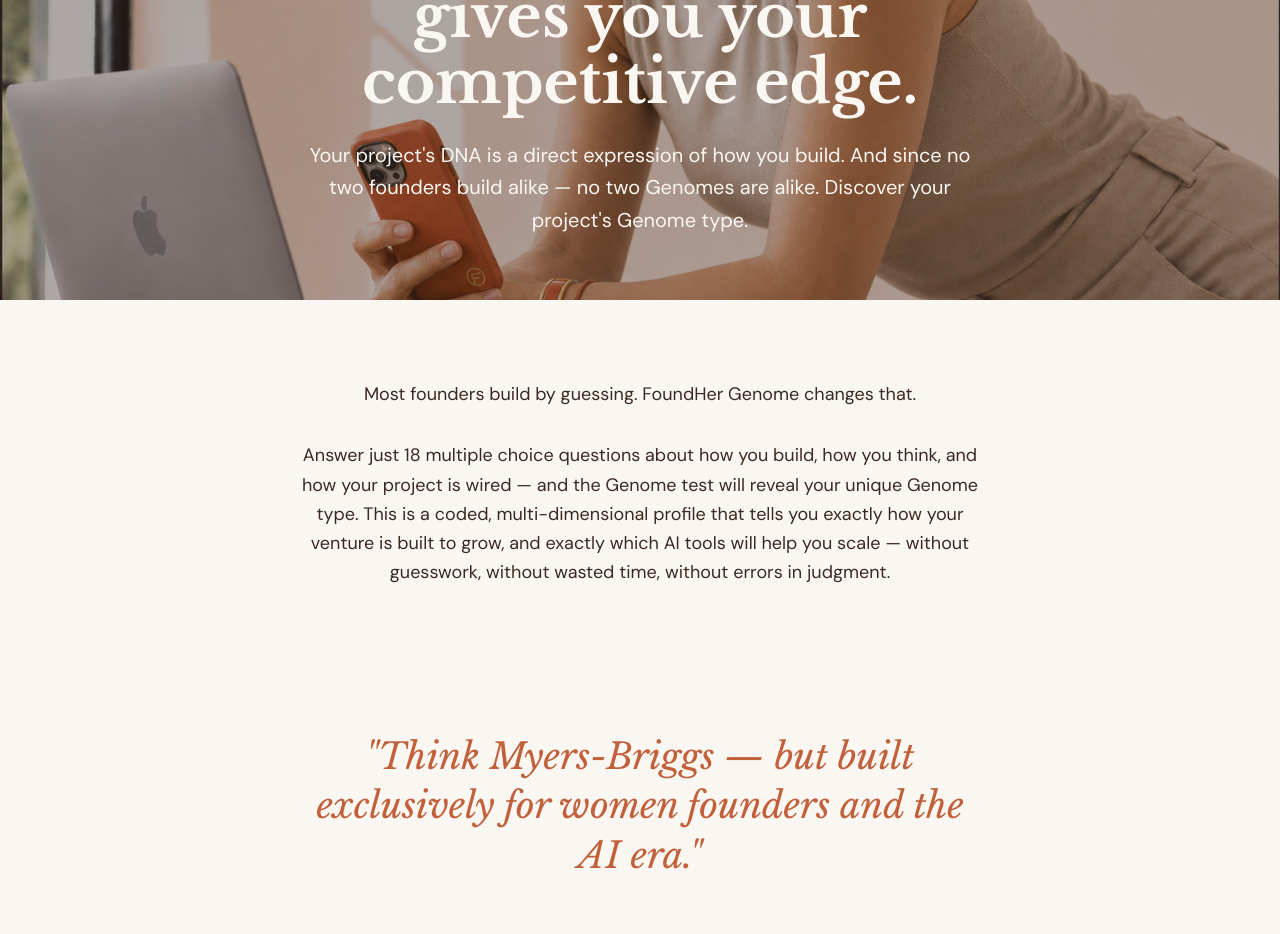
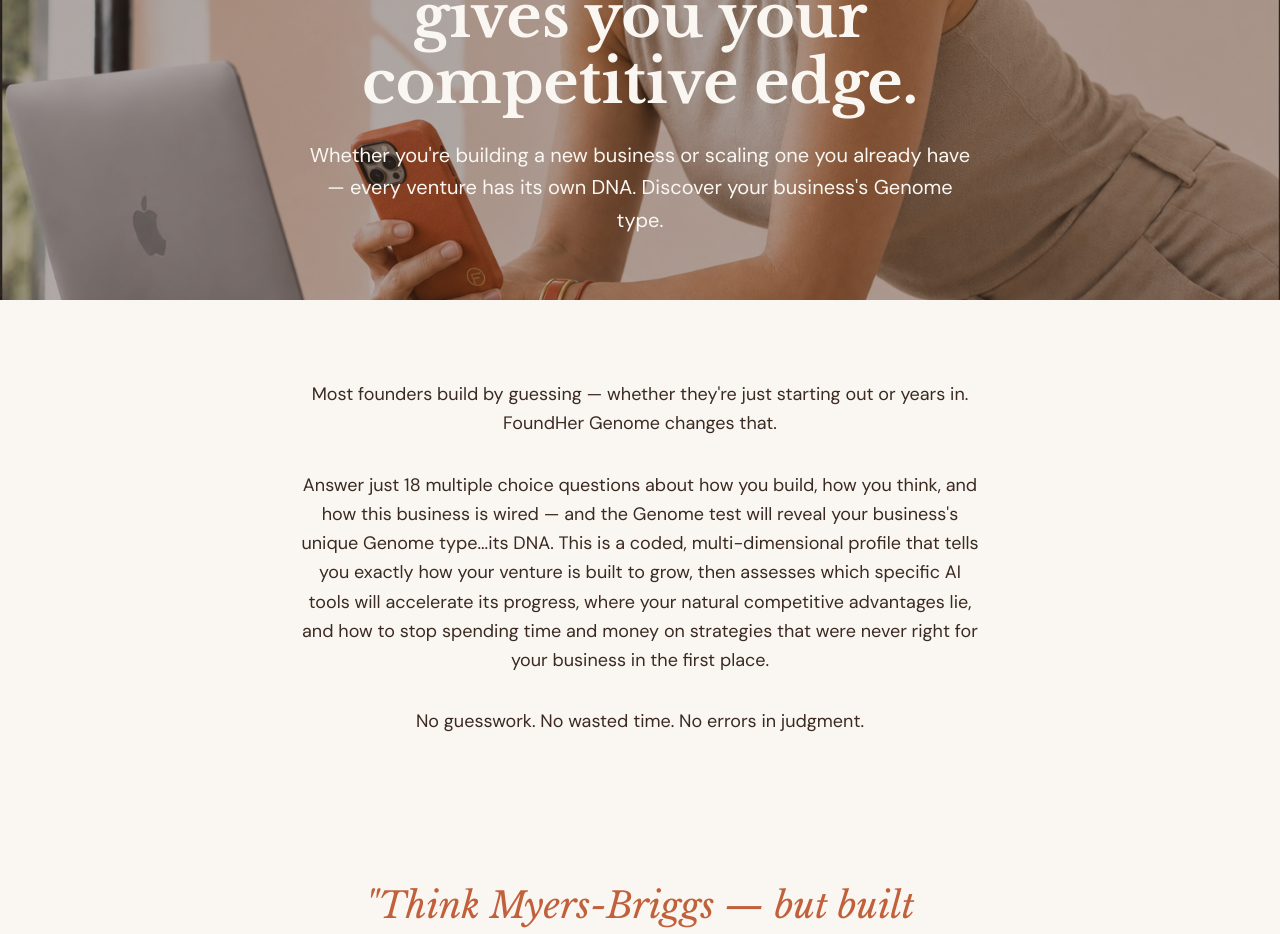
Before and after one commit to millsbuilds/foundher-genome, a React (Vite) app: page / in a window 1280 px wide. Shown: the part 420-1354 px from the top of the page. Built offline with nearby package versions, Linux system fonts and the light colour scheme.

Commit message:
update hero and body copy

```diff
--- a/src/App.tsx
+++ b/src/App.tsx
@@ -42,7 +42,7 @@
             Finally. A tool that gives you your competitive edge.
           </h1>
           <p className="font-['DM_Sans'] text-[#FAF7F2] text-base sm:text-lg md:text-xl leading-relaxed max-w-2xl mx-auto">
-            Your project's DNA is a direct expression of how you build. And since no two founders build alike — no two Genomes are alike. Discover your project's Genome type.
+            Whether you're building a new business or scaling one you already have — every venture has its own DNA. Discover your business's Genome type.
           </p>
         </div>
       </section>
@@ -51,10 +51,13 @@
       <section className="py-20 px-6">
         <div className="max-w-[680px] mx-auto text-center">
           <p className="font-['DM_Sans'] text-[#3B2A22] text-lg leading-relaxed mb-8">
-            Most founders build by guessing. FoundHer Genome changes that.
+            Most founders build by guessing — whether they're just starting out or years in. FoundHer Genome changes that.
           </p>
           <p className="font-['DM_Sans'] text-[#3B2A22] text-lg leading-relaxed">
-            Answer just 18 multiple choice questions about how you build, how you think, and how your project is wired — and the Genome test will reveal your unique Genome type. This is a coded, multi-dimensional profile that tells you exactly how your venture is built to grow, and exactly which AI tools will help you scale — without guesswork, without wasted time, without errors in judgment.
+            Answer just 18 multiple choice questions about how you build, how you think, and how this business is wired — and the Genome test will reveal your business's unique Genome type...its DNA. This is a coded, multi-dimensional profile that tells you exactly how your venture is built to grow, then assesses which specific AI tools will accelerate its progress, where your natural competitive advantages lie, and how to stop spending time and money on strategies that were never right for your business in the first place.
+          </p>
+          <p className="font-['DM_Sans'] text-[#3B2A22] text-lg leading-relaxed mt-8">
+            No guesswork. No wasted time. No errors in judgment.
           </p>
         </div>
       </section>
```
